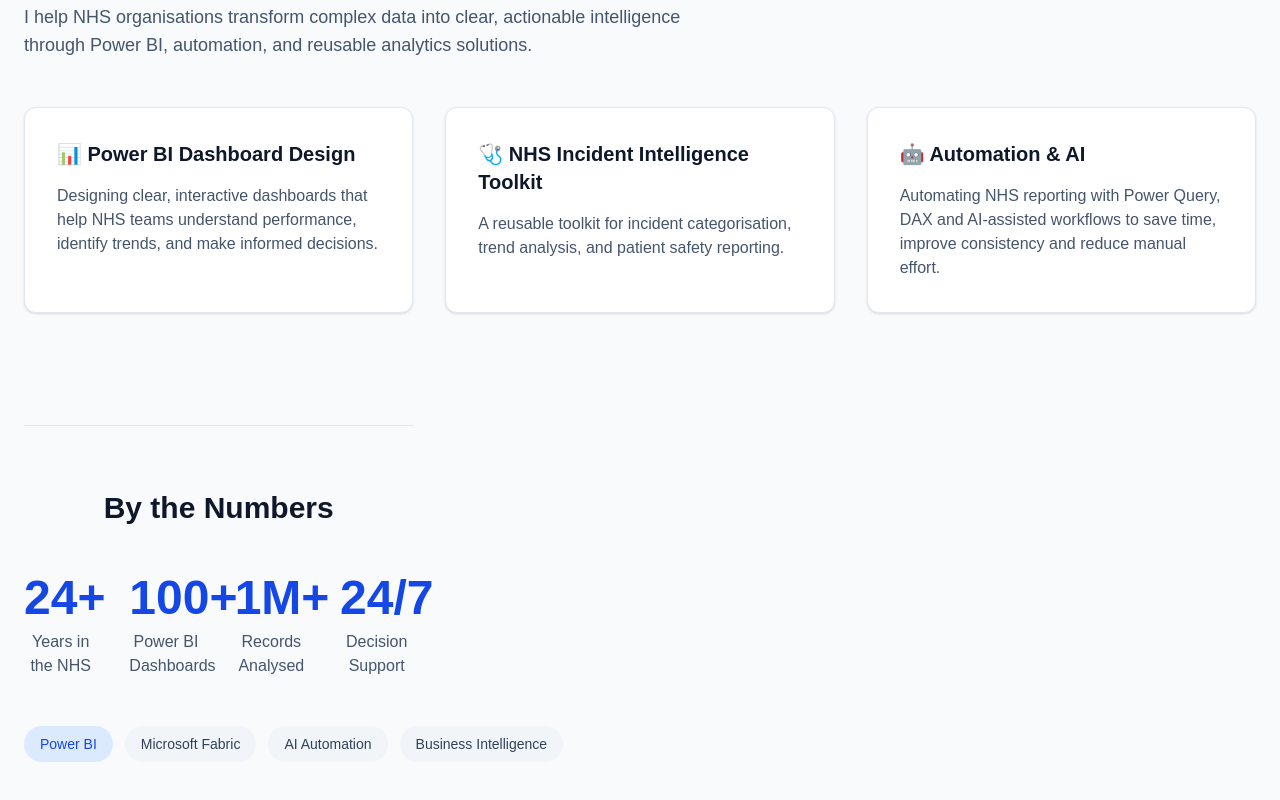
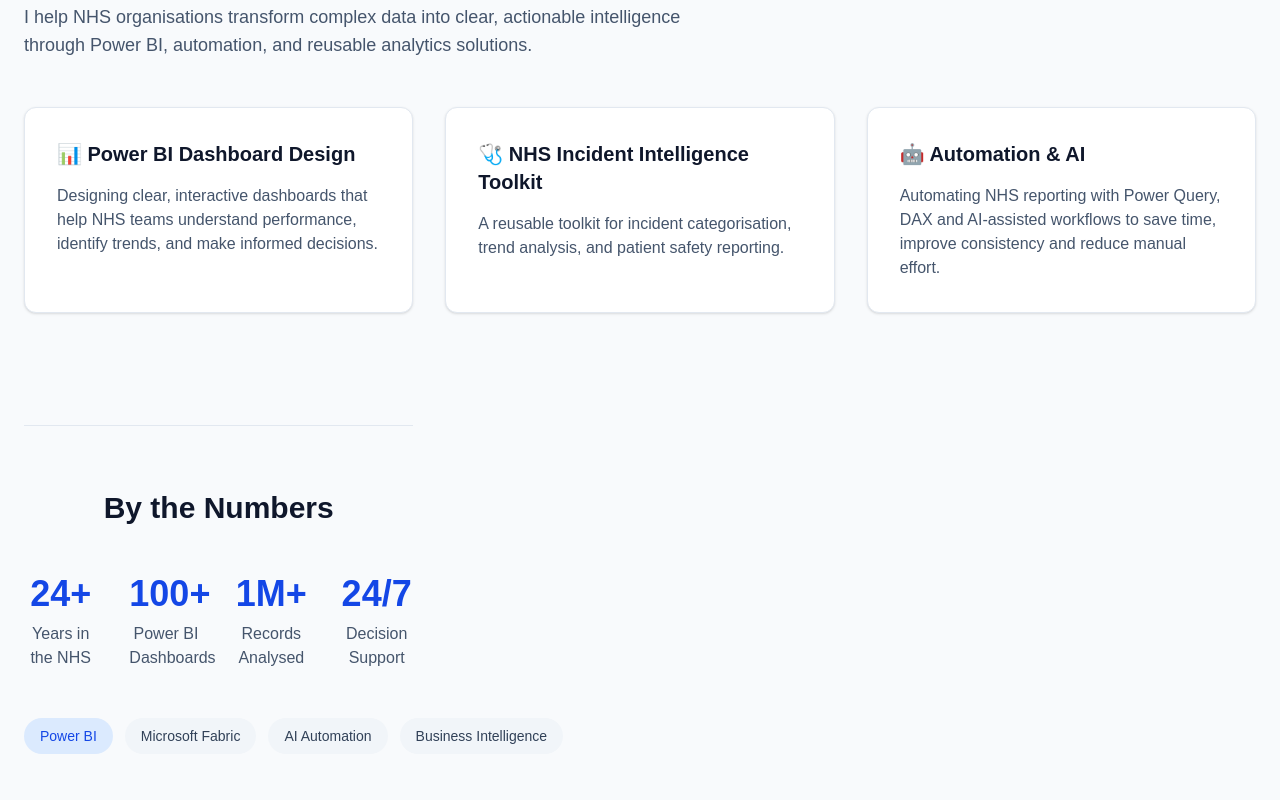
Before and after one commit to 24Mark8/templatecanvasiq, a Next.js app: page / in a window 1280 px wide. Shown: the part 806-1606 px from the top of the page. Built offline with nearby package versions, Linux system fonts and the light colour scheme.

Commit message:
Update page.tsx

```diff
--- a/app/page.tsx
+++ b/app/page.tsx
@@ -120,22 +120,22 @@ export default function Home() {
 
   <div className="mt-12 grid gap-8 text-center md:grid-cols-4">
     <div>
-      <h3 className="text-5xl font-extrabold text-blue-700">24+</h3>
+      <h3 className="text-4xl font-extrabold text-blue-700">24+</h3>
       <p className="mt-2 text-slate-600">Years in the NHS</p>
     </div>
 
     <div>
-      <h3 className="text-5xl font-extrabold text-blue-700">100+</h3>
+      <h3 className="text-4xl font-extrabold text-blue-700">100+</h3>
       <p className="mt-2 text-slate-600">Power BI Dashboards</p>
     </div>
 
     <div>
-      <h3 className="text-5xl font-extrabold text-blue-700">1M+</h3>
+      <h3 className="text-4xl font-extrabold text-blue-700">1M+</h3>
       <p className="mt-2 text-slate-600">Records Analysed</p>
     </div>
 
     <div>
-      <h3 className="text-5xl font-extrabold text-blue-700">24/7</h3>
+      <h3 className="text-4xl font-extrabold text-blue-700">24/7</h3>
       <p className="mt-2 text-slate-600">Decision Support</p>
     </div>
   </div>
```
